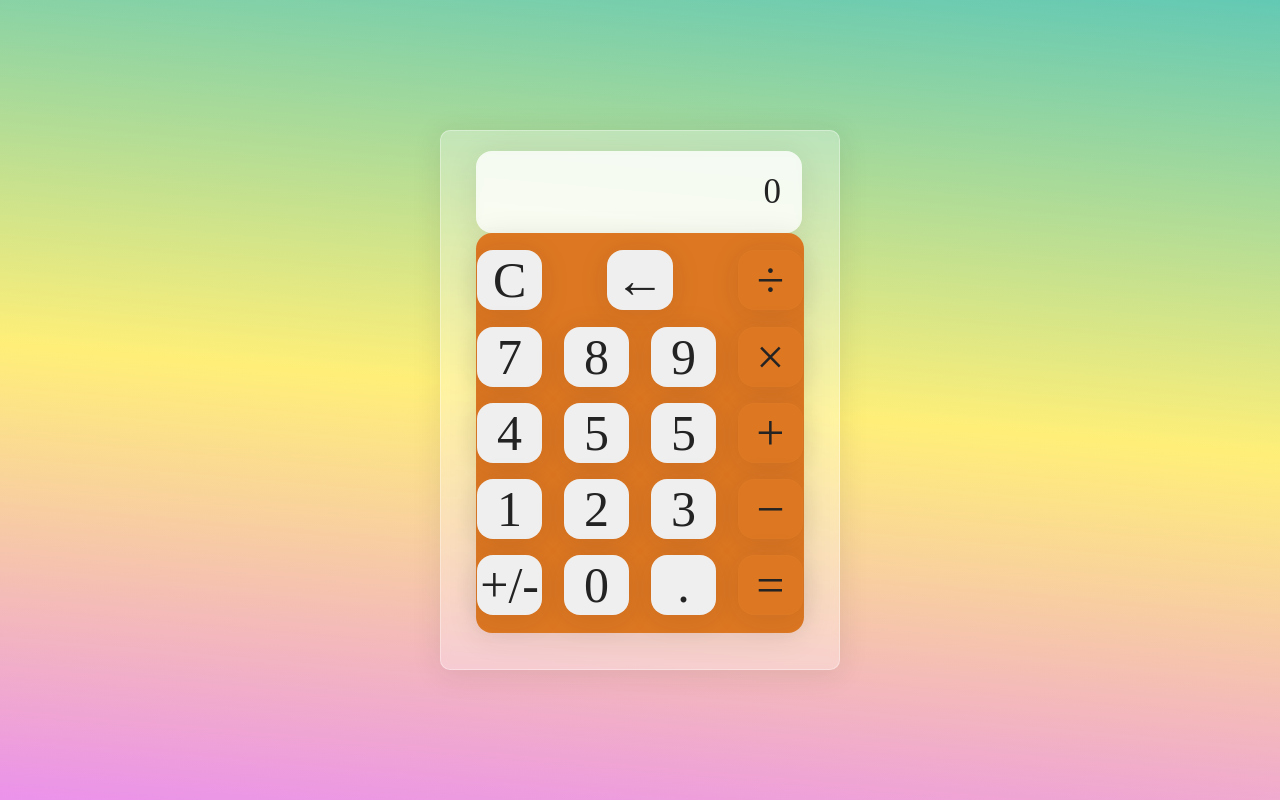
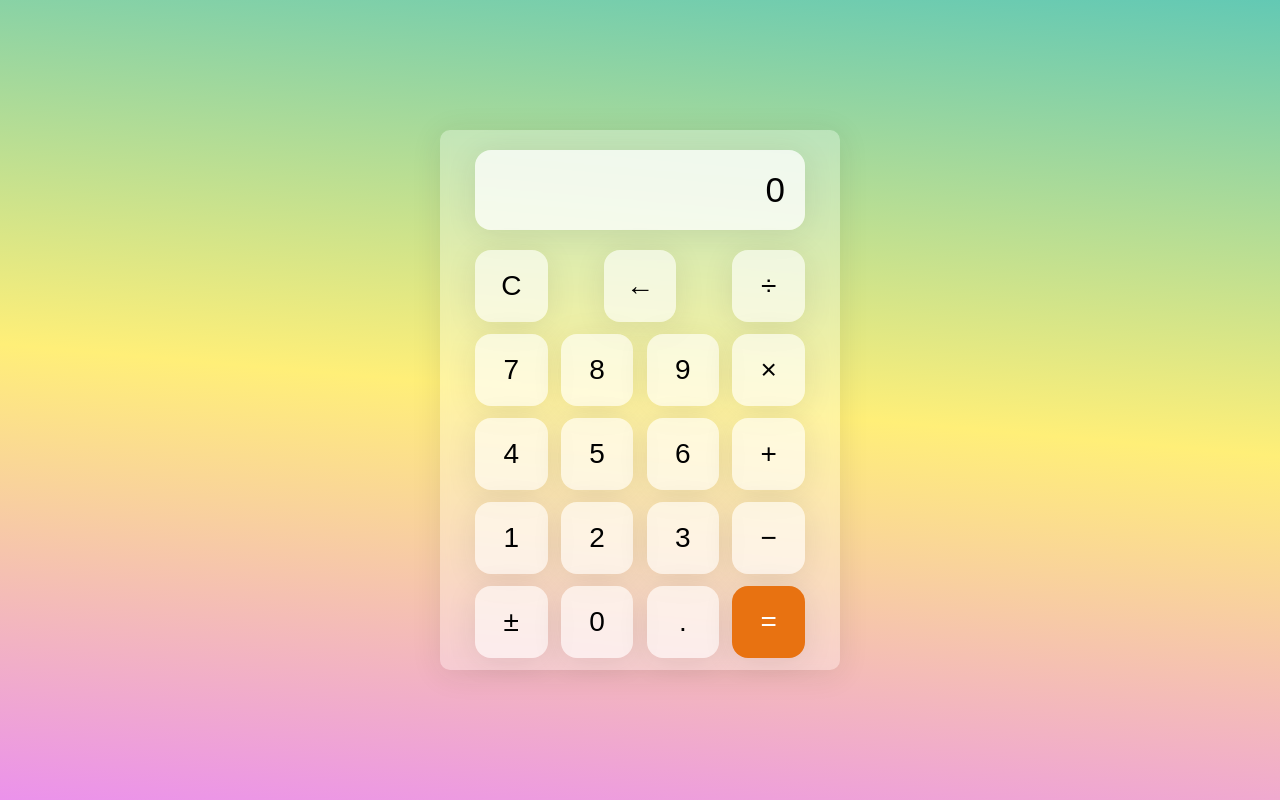
Before and after one commit to ritiktyagi01/calculate.me, a plain HTML site: page index.html in a window 1280 px wide. Drawn offline with Linux system fonts and the light colour scheme.

Commit message:
final commit

```diff
--- a/index.html
+++ b/index.html
@@ -3,7 +3,7 @@
 <head>
     <meta charset="UTF-8">
     <meta name="viewport" content="width=device-width, initial-scale=1.0">
-    <title>calculator</title>
+    <title>Calculator</title>
     <link rel="stylesheet" href="style.css">
 </head>
 <body>
@@ -12,86 +12,46 @@
     <section class="screen">
         0
     </section>
-    <!-- <input type="Number"
-    placeholder="Enter numbers..." -->
-    <section class="cal-button">
-        <div class="cal-button-row">
-        <button class="cal-button">
-            C
-        </button>
-        <button class="cal-button">
-            &larr;
-        </button>
-        <button class="cal-button">
-            &divide;
-        </button>
-    </div>
-        <div class="cal-button-row">
-            <button class="cal-button">
-                7
-            </button>
-            <button class="cal-button">
-                8
-            </button>
-            <button class="cal-button">
-                9
-            </button>
-            <button class="cal-button">
-                &times;
-            </button></div>
-            <div class="cal-button-row">
-               <button class="cal-button">
-                4
-               </button>
-               <button class="cal-button">
-                5
-               </button>
-               <button class="cal-button">
-                5
-               </button>
-               <button class="cal-button">
-                &plus;
-               </button></div>
-               <div class="cal-button-row">
-                <button class="cal-button">
-                1
-                </button>
-                <button class="cal-button">
-                2
-                </button>
-                <button class="cal-button">
-                3
-                </button>
-                <button class="cal-button">
-                    &minus;
-                </button></div>
 
-                <div class="cal-button-row">
-                    <button class="cal-button">
-                        +/-
-                    </button>
+    <section class="calc-buttons">
 
-                    <button class="cal-button">
-                    0
-                    </button>
-                    <button class="cal-button">
-                        .
-                    </button>
-                    <button class="cal-button">
-                        =
-                    </button>
-                </div>
+        <div class="calc-row">
+            <button class="btn">C</button>
+            <button class="btn">←</button>
+            <button class="btn">÷</button>
+        </div>
 
+        <div class="calc-row">
+            <button class="btn">7</button>
+            <button class="btn">8</button>
+            <button class="btn">9</button>
+            <button class="btn">×</button>
+        </div>
 
+        <div class="calc-row">
+            <button class="btn">4</button>
+            <button class="btn">5</button>
+            <button class="btn">6</button>
+            <button class="btn">+</button>
+        </div>
+
+        <div class="calc-row">
+            <button class="btn">1</button>
+            <button class="btn">2</button>
+            <button class="btn">3</button>
+            <button class="btn">−</button>
+        </div>
+
+        <div class="calc-row">
+            <button class="btn">±</button>
+            <button class="btn">0</button>
+            <button class="btn">.</button>
+            <button class="btn equals">=</button>
+        </div>
 
     </section>
 </div>
 
-
-
-
-
-
-<script src ="index.js"></script>
+<script src="index.js"></script>
 </body>
 </html>
--- a/index.js
+++ b/index.js
@@ -0,0 +1,99 @@
+let runningTotal = 0;
+let buffer = "0";
+let previousOperator = null;
+
+const screen = document.querySelector(".screen");
+
+function buttonClick(value) {
+    if (isNaN(value)) {
+        handleSymbol(value);
+    } else {
+        handleNumber(value);
+    }
+    screen.innerText = buffer;
+}
+
+function handleSymbol(symbol) {
+    switch (symbol) {
+        case "C":
+            buffer = "0";
+            runningTotal = 0;
+            previousOperator = null;
+            break;
+
+        case "=":
+            if (previousOperator === null) return;
+            flushOperation(parseInt(buffer));
+            buffer = runningTotal.toString();
+            runningTotal = 0;
+            previousOperator = null;
+            break;
+
+        case "←":
+            if (buffer.length === 1) {
+                buffer = "0";
+            } else {
+                buffer = buffer.slice(0, -1);
+            }
+            break;
+
+        case "+":
+        case "−":
+        case "×":
+        case "÷":
+            handleMath(symbol);
+            break;
+    }
+}
+
+function handleMath(symbol) {
+    if (buffer === "0") return;
+
+    const intBuffer = parseInt(buffer);
+
+    if (runningTotal === 0) {
+        runningTotal = intBuffer;
+    } else {
+        flushOperation(intBuffer);
+    }
+
+    previousOperator = symbol;
+    buffer = "0";
+}
+
+function flushOperation(intBuffer) {
+    switch (previousOperator) {
+        case "+":
+            runningTotal += intBuffer;
+            break;
+        case "−":
+            runningTotal -= intBuffer;
+            break;
+        case "×":
+            runningTotal *= intBuffer;
+            break;
+        case "÷":
+            runningTotal /= intBuffer;
+            break;
+    }
+}
+
+function handleNumber(numberString) {
+    if (buffer === "0") {
+        buffer = numberString;
+    } else {
+        buffer += numberString;
+    }
+}
+
+function init() {
+    document
+        .querySelector(".calc-buttons")
+        .addEventListener("click", function (event) {
+            if (event.target.tagName === "BUTTON") {
+                buttonClick(event.target.innerText);
+            }
+        });
+}
+
+init();
--- a/style.css
+++ b/style.css
@@ -4,80 +4,81 @@
     margin: 0;
 }
 
-html {
-    box-sizing: border-box;
+html, body {
     height: 100%;
 }
 
 body {
-    height: inherit;
     display: flex;
     align-items: center;
     justify-content: center;
     background: linear-gradient(5deg, #eb92eb, #ffef78, #63c9b4);
-    font: "Dosis", sans-serif;
-    font-display: swap;
+    font-family: "Dosis", sans-serif;
 }
 
+/* Calculator container */
 .wrapper {
     backdrop-filter: blur(5.5px);
     -webkit-backdrop-filter: blur(5.5px);
-    background-color: rgba(255, 255, 255, 0.75);
-    border: 1px solid rgba(255, 255, 255, 0.01);
+    background-color: rgba(255, 255, 255, 0.3);
     border-radius: 10px;
     box-shadow: 0 4px 30px rgba(35, 35, 35, 0.1);
-    color: #232323;
-    backdrop-filter: blur(4px);
-    -webkit-backdrop-filter: blur(4px);
-    background-color: rgba(255, 255, 255, 0.30);
-    border: 1px solid rgba(255, 255, 255, 0.34);
-    flex-basis: 400px;
     padding: 20px 35px;
+    width: 400px;
     height: 540px;
 }
 
+/* Display screen */
 .screen {
-    backdrop-filter: blur(4px);
-    -webkit-backdrop-filter: blur(4px);
     background-color: rgba(255, 255, 255, 0.75);
-    border: 1px solid rgba(255, 255, 255, 0.01);
     border-radius: 16px;
     box-shadow: 0 4px 30px rgba(35, 35, 35, 0.1);
-    color: #232323;
-    overflow: auto;
     font-size: 35px;
     padding: 20px;
     text-align: right;
-    width: 326px;
-
+    margin-bottom: 20px;
+    overflow-x: auto;
 }
 
-.cal-button-row {
+/* Button rows */
+.calc-row {
     display: flex;
     justify-content: space-between;
-    margin: 5% 0;
+    margin: 12px 0;
 }
 
-.cal-button {
-    backdrop-filter: blur(5.5px);
-    -webkit-backdrop-filter: blur(5.5px);
-    /* background-color: rgba(255, 255, 255, 0.75); */
-    border: 1px solid rgba(255, 255, 255, 0.01);
+/* Buttons */
+.btn {
+    flex-basis: 22%;
+    padding: 20px 0;
+    font-size: 28px;
     border-radius: 16px;
+    border: none;
+    background: rgba(255, 255, 255, 0.6);
     box-shadow: 0 4px 30px rgba(35, 35, 35, 0.1);
-    color: #232323;
-    flex-basis: 20%;
-    font-family: inherit;
-    font-size: 50px;
+    cursor: pointer;
+    transition: background-color 0.15s ease;
+}
 
+/* Hover & active */
+.btn:hover {
+    background-color: rgba(255, 255, 255, 0.8);
 }
-.cal-button:last-child{
-    backdrop-filter: blur(5.5px);
-    -webkit-backdrop-filter: blur(5.5px);
-    /* background-color: rgba(255, 255, 255, 0.75); */
-    border: 1px solid rgba(255, 255, 255, 0.01);
-    border-radius: 16px;
-    box-shadow: 0 4px 30px rgba(35, 35, 35, 0.1);
-    color: #232323;
-    background: #d72;
+
+.btn:active {
+    background-color: #fde10d;
 }
+
+/* Equals button */
+.equals {
+    background: rgb(232, 114, 17);
+    color: #fff;
+}
+
+.equals:hover {
+    background: rgb(210, 100, 15);
+}
+
+.equals:active {
+    background: #d73a0a;
+}
```
